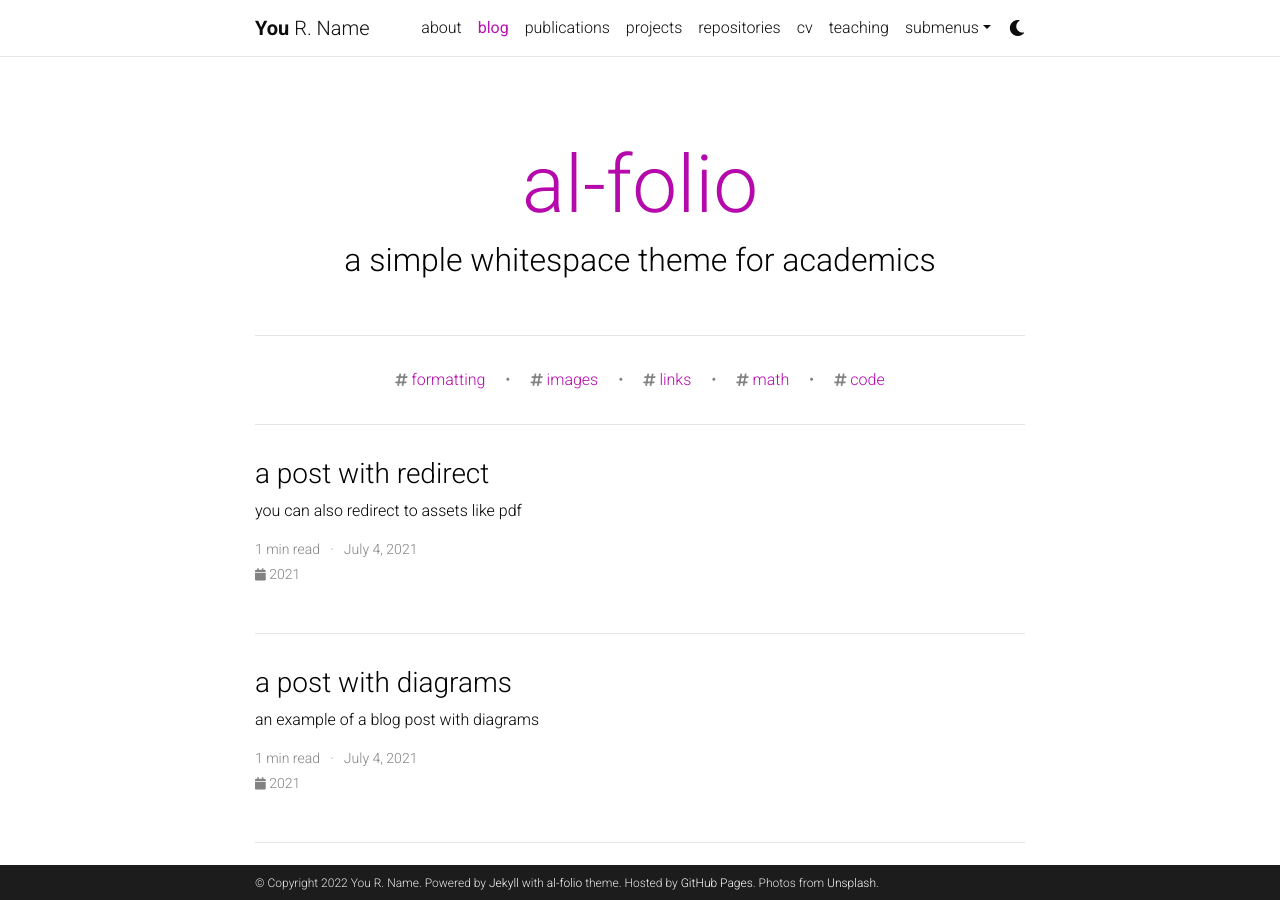
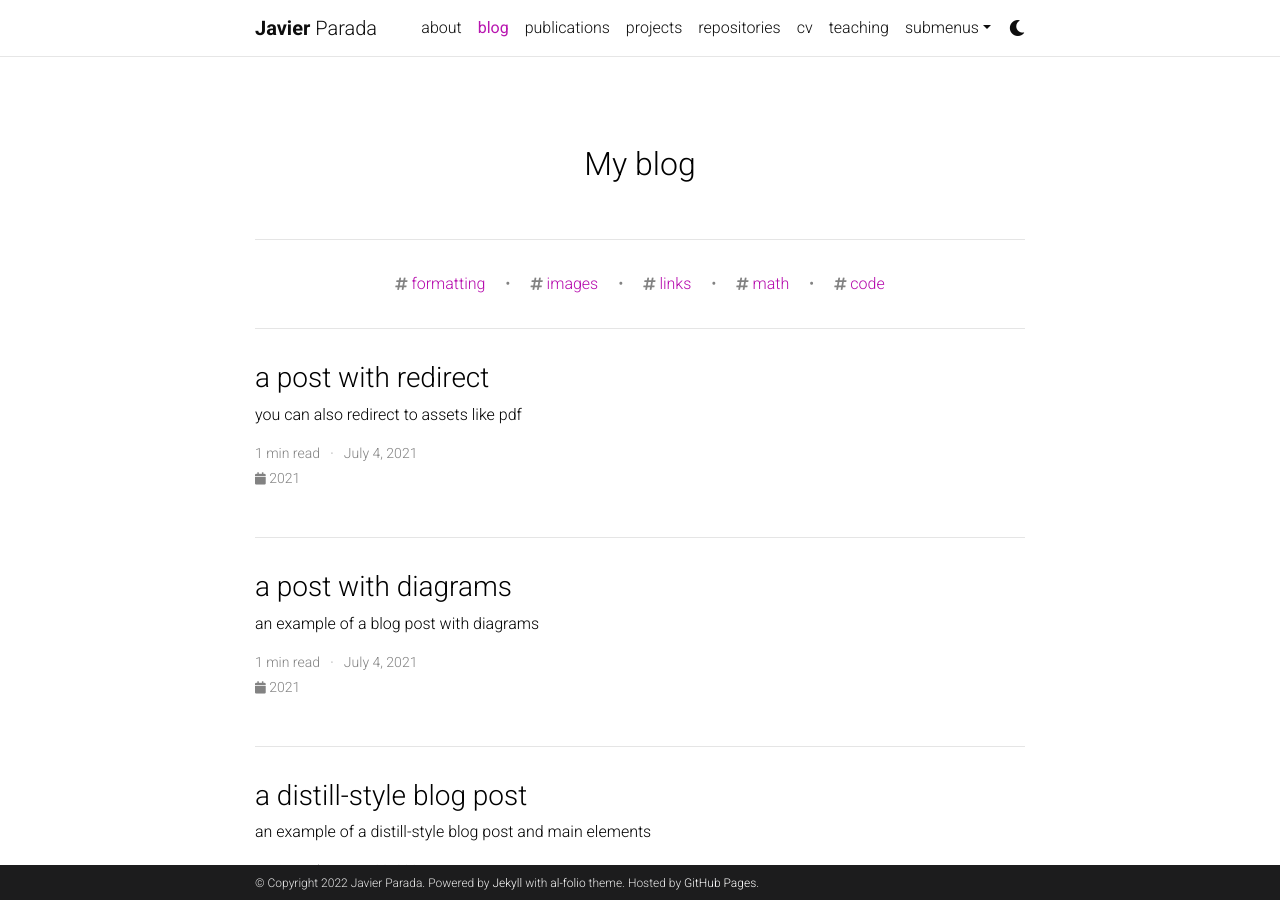
Before and after one commit to jparadadev/jparadadev.github.io, a Jekyll site: the page built from blog/index.html, in a window 1280 px wide and 900 px high. Built offline with Jekyll 4.4.1, drawn with Linux system fonts in a browser that asks for light colours; the list of posts is cut into pages by our own code; comment, search, counter and statistics services are not loaded; a style sheet for code colours, icons or effects is not loaded.

```diff
--- a/_config.yml
+++ b/_config.yml
@@ -3,23 +3,22 @@
 # -----------------------------------------------------------------------------
 
 title: blank # the website title (if blank, full name will be used instead)
-first_name: You
-middle_name: R.
-last_name: Name
-email: you@example.com
+first_name: Javier
+middle_name:
+last_name: Parada
+email: javierparadadev@gmail.com
 description: > # the ">" symbol means to ignore newlines until "footer_text:"
   A simple, whitespace theme for academics. Based on [*folio](https://github.com/bogoli/-folio) design.
 footer_text: >
   Powered by <a href="https://jekyllrb.com/" target="_blank">Jekyll</a> with <a href="https://github.com/alshedivat/al-folio">al-folio</a> theme.
   Hosted by <a href="https://pages.github.com/" target="_blank">GitHub Pages</a>.
-  Photos from <a href="https://unsplash.com" target="_blank">Unsplash</a>.
 keywords: jekyll, jekyll-theme, academic-website, portfolio-website  # add your own keywords or leave empty
 
 lang: en # the language of your site (for example: en, fr, cn, ru, etc.)
-icon: ⚛️  # the emoji used as the favicon (alternatively, provide image name in /assets/img/)
+icon: 🦊  # the emoji used as the favicon (alternatively, provide image name in /assets/img/)
 
-url: https://alshedivat.github.io # the base hostname & protocol for your site
-baseurl: /al-folio # the subpath of your site, e.g. /blog/
+url: https://jparadadev.github.io # the base hostname & protocol for your site
+baseurl: /blog # the subpath of your site, e.g. /blog/
 last_updated: false # set to true if you want to display last updated in the footer
 impressum_path:  # set to path to include impressum link in the footer, use the same path as permalink in a page, helps to conform with EU GDPR
 
@@ -41,7 +40,7 @@ repo_theme_dark: dark           # https://github.com/anuraghazra/github-readme-s
 # will use title and url fields
 # Take a look to https://github.com/jekyll/jekyll-feed for more customization
 
-rss_icon: true
+rss_icon: false
 
 # -----------------------------------------------------------------------------
 # Layout
@@ -67,9 +66,9 @@ og_image: # The site-wide (default for all links) Open Graph preview image
 # Social integration
 # -----------------------------------------------------------------------------
 
-github_username: # your GitHub user name
+github_username: jparadadev # your GitHub user name
 gitlab_username: # your GitLab user name
-twitter_username: # your Twitter handle
+twitter_username: jparadadev # your Twitter handle
 linkedin_username: # your LinkedIn user name
 scholar_userid: # your Google Scholar ID
 semanticscholar_id: # your Semantic Scholar ID
@@ -111,9 +110,9 @@ bing_site_verification:  # out your bing-site-verification ID (Bing Webmaster)
 # Blog
 # -----------------------------------------------------------------------------
 
-blog_name: al-folio # blog_name will be displayed in your blog page
+blog_name: # blog_name will be displayed in your blog page
 blog_nav_title: blog # your blog must have a title for it to be displayed in the nav bar
-blog_description: a simple whitespace theme for academics
+blog_description: My blog
 permalink: /blog/:year/:title/
 
 # Pagination
```
Also changed, not shown: _data/repositories.yml (+4 -9 lines).
